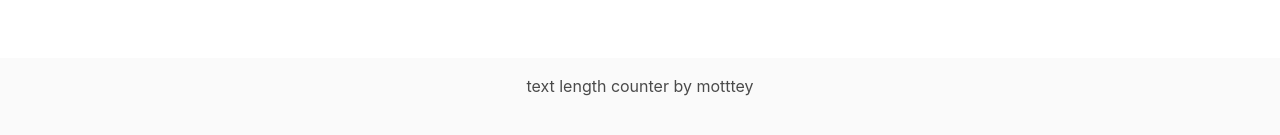
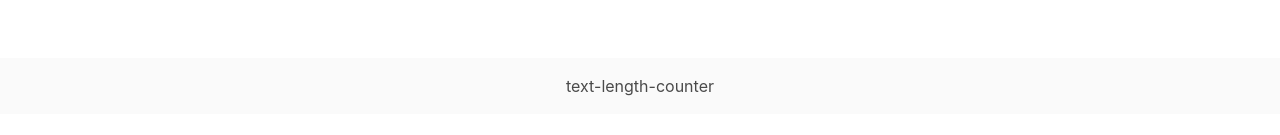
Before and after one commit to motttey/text-length-counter, a React (Create React App) app: page / in a window 1280 px wide. Shown: the part 843-978 px from the top of the page. After the commit the page ends 957 px from the top, so only its background shows below. Built offline with nearby package versions, Linux system fonts and the light colour scheme.

Commit message:
fix: styles

```diff
--- a/public/index.html
+++ b/public/index.html
@@ -6,13 +6,13 @@
     <meta hid="author" property="author" content="望月田吾作"/>
     <meta hid="keywords" property="keywords" content="text,counter,words,sentences,文字数,カウント,単語数,読了時間,改行,除去"></meta>
     <meta hid="description" name="description" content="入力した文字列の文字数や単語数をカウントしたり,改行を削除してくれるWebアプリケーション"/>
-    <meta content="入力した文字列の文字数や単語数をカウントします。また、ペーストした文字列から改行を削除する機能を提供します。" name="description"/>
     <meta property="og:title" content="文字数 & 単語数 カウンタ" />
     <meta property="og:description" content="文字数 & 単語数 カウンタ" />
-    <meta name="twitter:site" content="@motttey" />
     <meta property="og:type" content="website" />
     <meta property="og:url" content="https://text-length-counter.netlify.app/" />
     <meta property="og:locale" content="ja_JP" />
+    <meta name="twitter:site" content="summary_large_image" />
+    <meta name="twitter:card" content="@motttey" />
     <meta name="viewport" content="width=device-width,initial-scale=1">
     <title>文字数 & 単語数 カウンタ</title>
 
--- a/src/App.js
+++ b/src/App.js
@@ -3,7 +3,6 @@ import TextareaAutosize from 'react-textarea-autosize';
 import React from 'react';
 
 function Form(props) {
-
   function handleSubmit(event) {
     event.preventDefault();
     props.onChangeInput('');
@@ -137,10 +136,15 @@ function Output(props) {
 }
 
 function Header() {
+  const style = {
+    width: "100%",
+    padding: 0
+  };
+
   return (
     <header className="hero is-dark is-bold">
       <div className="hero-body">
-        <div className="container">
+        <div className="container" style={style}>
           <h1 className="title">文字数 & 単語数 カウンタ</h1>
         </div>
       </div>
@@ -179,7 +183,7 @@ function Main() {
 function Footer() {
   const style = {
     width: "100%",
-    minHeight: "10vh",
+    minHeight: "5vh",
     position: "relative",
     padding: "1rem",
     bottom: 0
@@ -188,7 +192,7 @@ function Footer() {
   return (
     <footer className="footer" style={style}>
       <div className="content has-text-centered">
-        <p>text length counter by motttey</p>
+        <p>text-length-counter</p>
       </div>
     </footer>
   );
```
